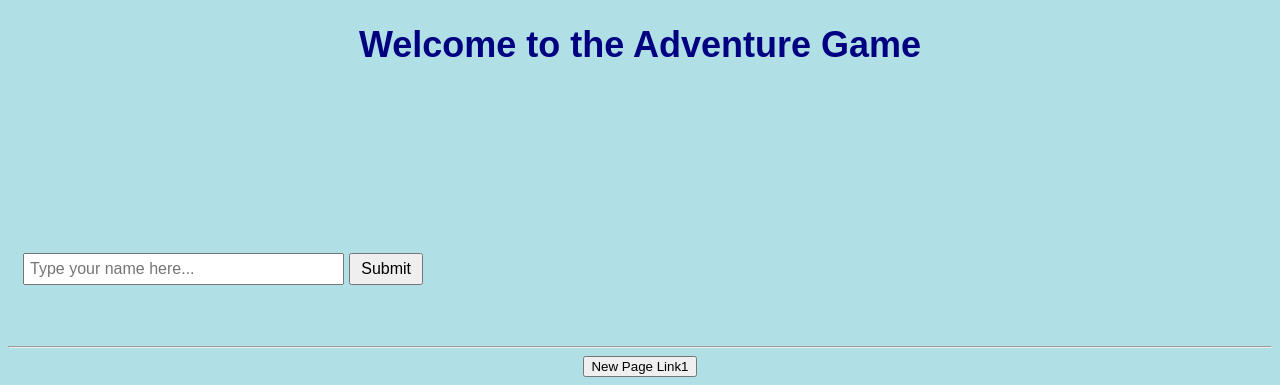
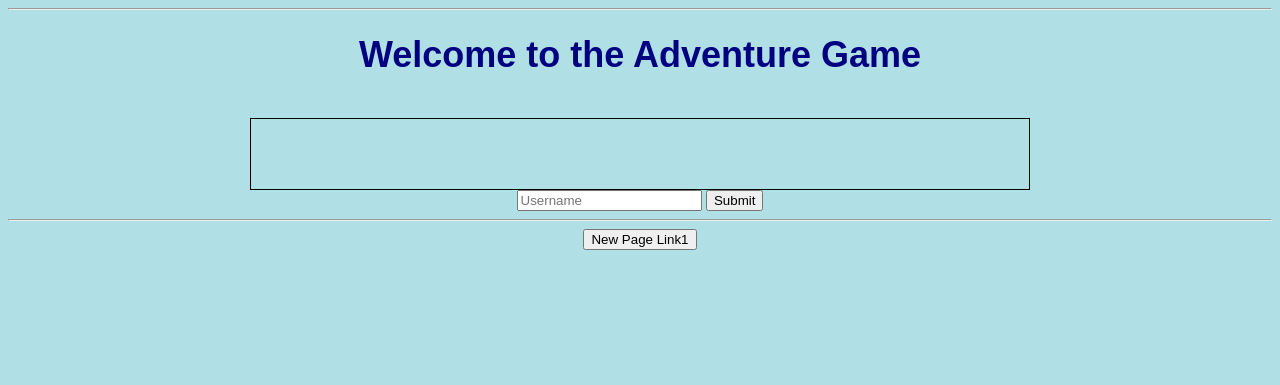
Before and after one commit to CZavos/This_is_it, a plain HTML site: page index.html in a window 1280 px wide. Shown: the part 3678-4063 px from the top of the page. After the commit the page ends 3936 px from the top, so only its background shows below. Drawn offline with Linux system fonts and the light colour scheme.

Commit message:
Update index.html

```diff
--- a/index.html
+++ b/index.html
@@ -229,7 +229,7 @@ div.mycontainer {
 <div id="game-text2"
 	style="
     width: 60%;
-    height: 30px;
+    height: 40px;
     overflow-y: auto;
     border: 1px solid black;
     padding: 10px;
@@ -373,13 +373,19 @@ div.mycontainer {
 <hr>
     <h1>Welcome to the Adventure Game</h1>
 <br>
-    <div class="game-container">
-        <div class="game-text"></div>
-        <div class="game-input">
-            <input type="text" class="user-input" placeholder="Type your name here...">
-            <button class="submit-btn">Submit</button>
-        </div>
-    </div>
+	<center>
+<div id="game-text"
+	style="
+    width: 60%;
+    height: 50px;
+    overflow-y: auto;
+    border: 1px solid black;
+    padding: 10px;
+">
+</div>
+
+<input id="user-input" type="text" placeholder="Username">
+<button id="submit-btn">Submit</button></center>
 <script src="game.js"></script>
 	<hr>
 	<a href = "adventure.html" style = "color:black"; target = "_blank";>
```
